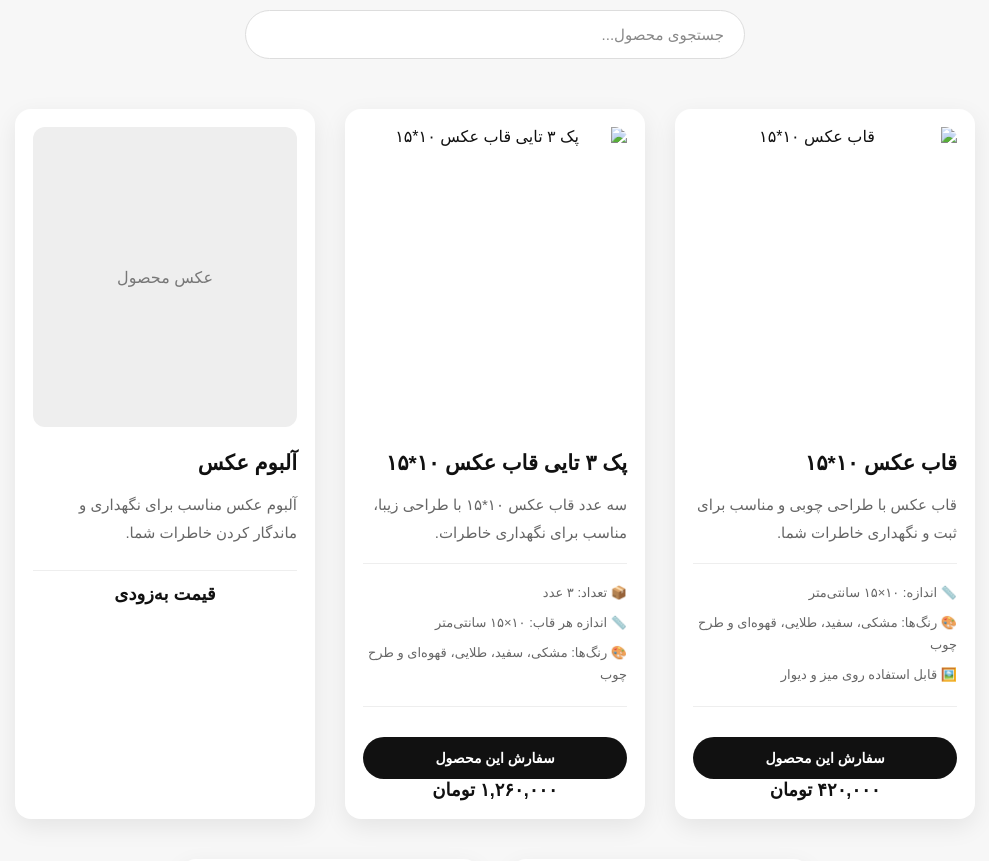
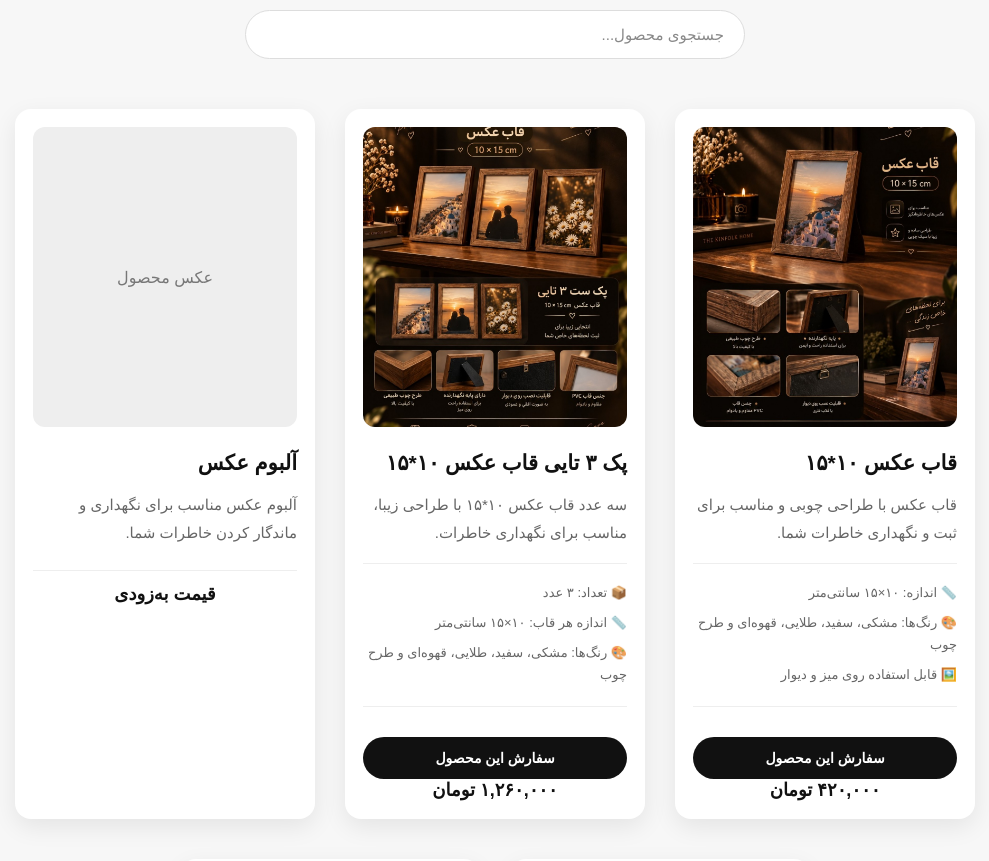
Before and after one commit to hdssdigital/PARVA-PHOTO, a plain HTML site: page index.html in a window 1280 px wide. Shown: the part 940-1801 px from the top of the page, without its empty margins (145-1134 px from the left). Drawn offline with Linux system fonts and the light colour scheme; files whose address does not match are found by name.

Commit message:
Update index.html

```diff
--- a/index.html
+++ b/index.html
@@ -75,7 +75,7 @@
         <!-- محصول اول -->
         <div class="product">
 
-            <img src="images/frame.jpg" alt="قاب عکس ۱۰*۱۵">
+            <img src="frame.jpg" alt="قاب عکس ۱۰*۱۵">
 
             <h3>
                 قاب عکس ۱۰*۱۵
@@ -108,7 +108,7 @@
         <!-- محصول دوم -->
         <div class="product">
 
-            <img src="images/frame-pack.jpg" alt="پک ۳ تایی قاب عکس ۱۰*۱۵">
+            <img src="frame-pack.jpg" alt="پک ۳ تایی قاب عکس ۱۰*۱۵">
 
             <h3>
                 پک ۳ تایی قاب عکس ۱۰*۱۵
```
